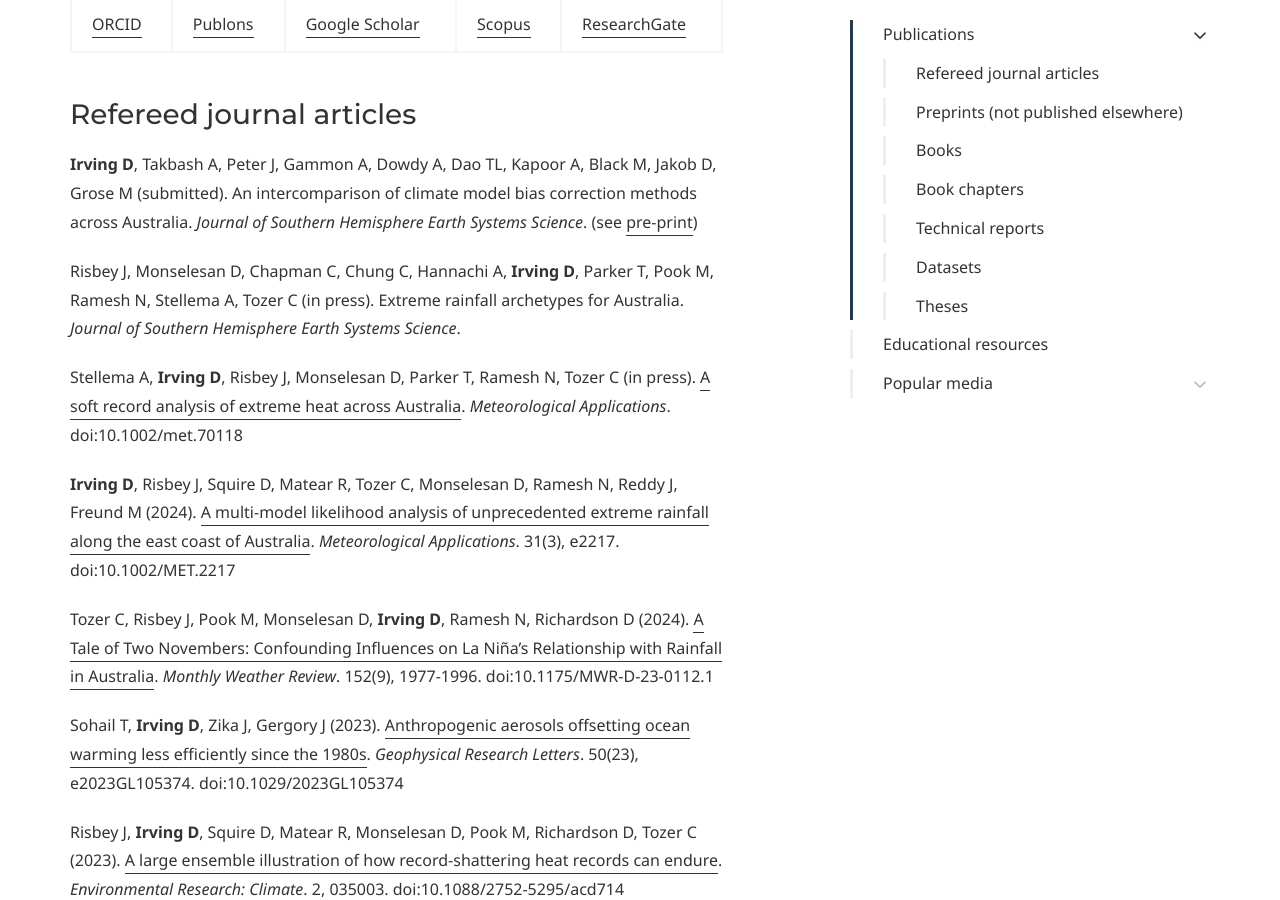
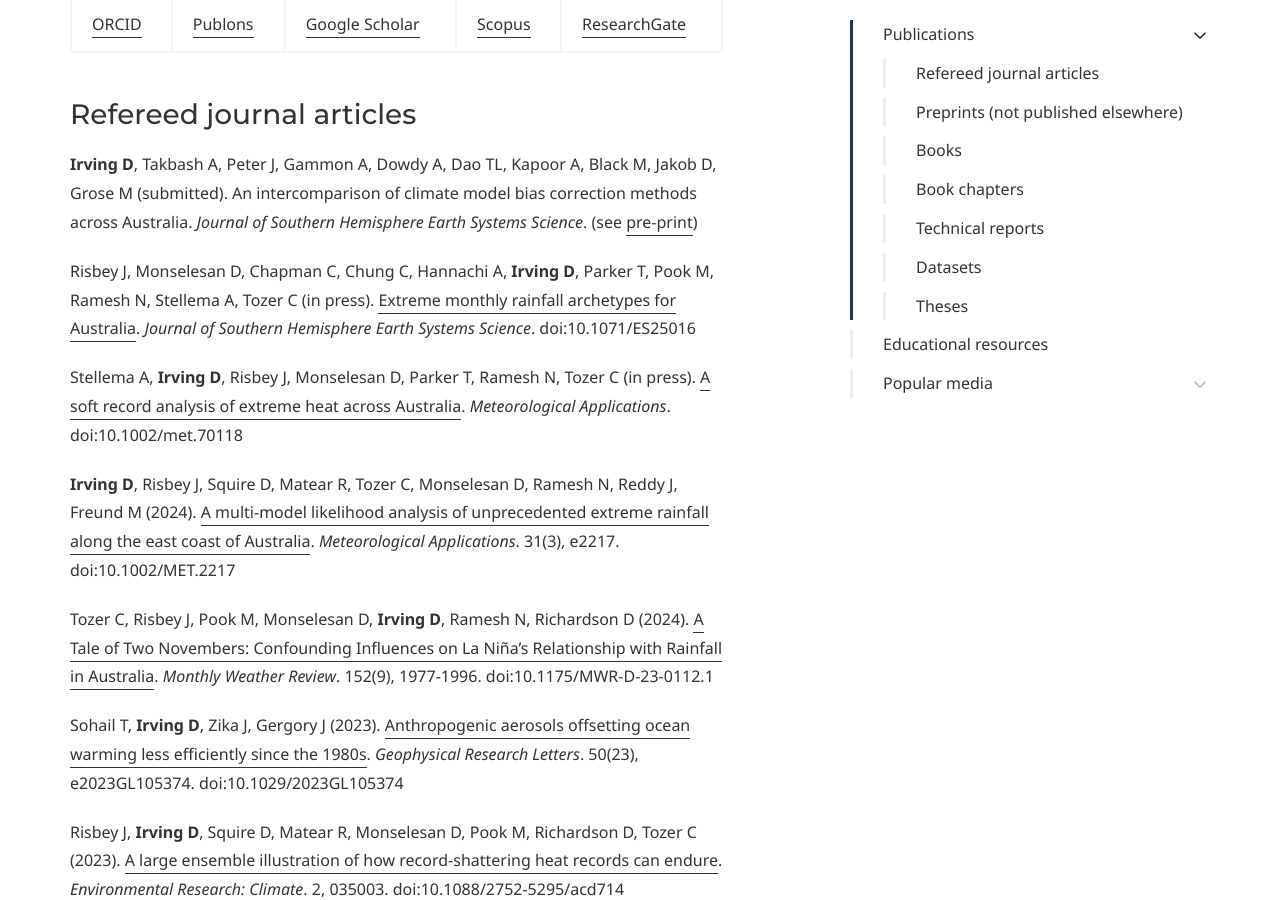
Before and after one commit to DamienIrving/damienirving.github.io, a Jekyll site: the page built from publications.md, in a window 1280 px wide and 900 px high, scrolled down 771 px. Built offline with Jekyll 4.4.1, drawn with Linux system fonts in a browser that asks for light colours; some web fonts are replaced.

Commit message:
Update publications.md

```diff
--- a/publications.md
+++ b/publications.md
@@ -27,7 +27,7 @@ page_nav:
 
 **Irving D**, Takbash A, Peter J, Gammon A, Dowdy A, Dao TL, Kapoor A, Black M, Jakob D, Grose M (submitted). An intercomparison of climate model bias correction methods across Australia. *Journal of Southern Hemisphere Earth Systems Science*. (see [pre-print](https://github.com/AusClimateService/npcp/blob/master/reports/phase1/phase1_report.md))
 
-Risbey J, Monselesan D, Chapman C, Chung C, Hannachi A, **Irving D**, Parker T, Pook M, Ramesh N, Stellema A, Tozer C (in press). Extreme rainfall archetypes for Australia. *Journal of Southern Hemisphere Earth Systems Science*.
+Risbey J, Monselesan D, Chapman C, Chung C, Hannachi A, **Irving D**, Parker T, Pook M, Ramesh N, Stellema A, Tozer C (in press). [Extreme monthly rainfall archetypes for Australia](https://doi.org/10.1071/ES25016). *Journal of Southern Hemisphere Earth Systems Science*. doi:10.1071/ES25016
 
 Stellema A, **Irving D**, Risbey J, Monselesan D, Parker T, Ramesh N, Tozer C (in press). [A soft record analysis of extreme heat across Australia](https://doi.org/10.1002/met.70118). *Meteorological Applications*. doi:10.1002/met.70118
 
```
